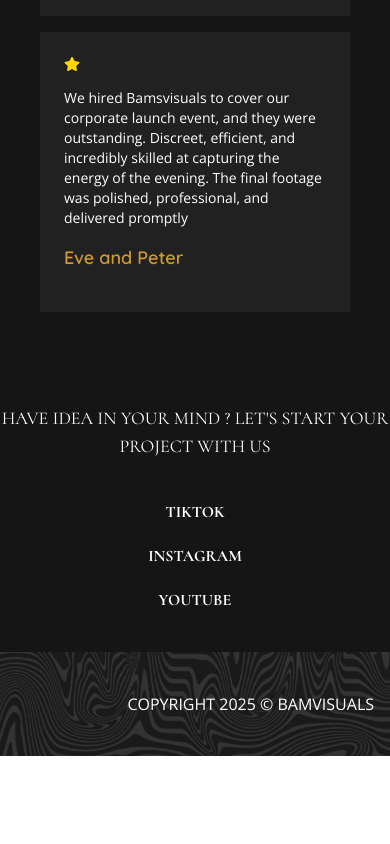
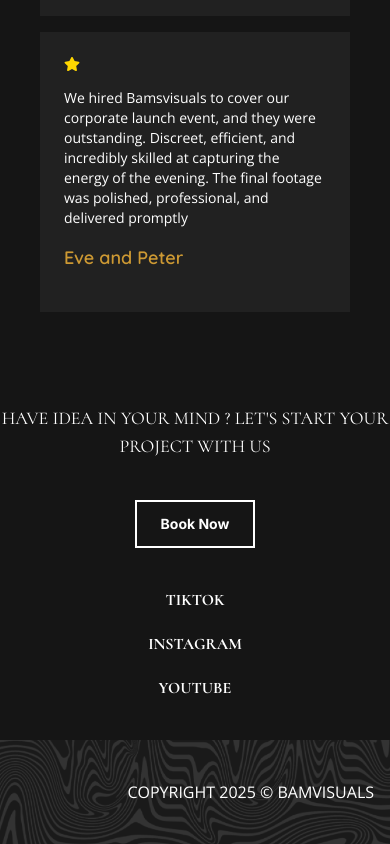
Before and after one commit to Mayowasamuel51/bamsVISUALS, a React (Vite) app: page / in a window 390 px wide. Shown: the part 7363-8207 px from the top of the page. Before the commit the page ends 8119 px from the top, so only its background shows below. Built offline with nearby package versions, Linux system fonts and the light colour scheme; a web font is replaced by a local one.

Commit message:
new face

```diff
--- a/src/components/footer.jsx
+++ b/src/components/footer.jsx
@@ -8,6 +8,11 @@
                 <div>
                     <motion.h1 variants={fadeIn("up", 0.2, 0.3)} initial="hidden" whileInView={"show"} viewport={{ once: true }} className="font-cormorant text-lg lg:text-3xl md:my-6 my-3 xl:w-[1000px] w-full mx-auto text-white">HAVE IDEA IN YOUR MIND ? LET&apos;S START YOUR PROJECT WITH US</motion.h1>
                     {/* <motion.p variants={fadeIn("up", 0.4, 0.3)} initial="hidden" whileInView={"show"} viewport={{ once: true }} className="font-quicksand font-bold text-text_gold text-sm md:text-xl">BAMS VISUALS</motion.p> */}
+                </div>
+                <div className="flex md:flex-row flex-col text-white justify-center gap-5 items-center">
+                      <button className="duration-200  font-bold text-sm border-2 border-white p-3 px-6 hover:bg-white text-white hover:text-black">
+         <a href="/contact"> Book Now</a>
+        </button>
                 </div>
 
                 <div className="flex md:flex-row flex-col text-white justify-center gap-5 items-center">
--- a/src/components/navbar.jsx
+++ b/src/components/navbar.jsx
@@ -65,16 +65,16 @@
 
       <div className="hidden md:flex flex-1 text-2xl items-center gap-7 text-white justify-end">
         <div className="p-1.5 grid place-content-center rounded-full border-2 border-white hover:bg-white hover:text-black duration-200">
-          <FaInstagram />
+          <FaInstagram href="https://www.instagram.com/bamsvisuals/" />
         </div>
         <div className="p-1.5 grid place-content-center rounded-full border-2 border-white hover:bg-white hover:text-black duration-200">
-          <MdMailOutline />
+          <MdMailOutline  href="https://www.youtube.com/@BamsVisuals"/>
         </div>
         <div className="p-1.5 grid place-content-center rounded-full border-2 border-white hover:bg-white hover:text-black duration-200">
           <IoLink />
         </div>
         <button className="duration-200 text-sm border-2 border-white p-3 px-6 hover:bg-white text-white hover:text-black">
-          Hire Us
+         <a href="/contact"> Hire Us</a>
         </button>
       </div>
 
```
